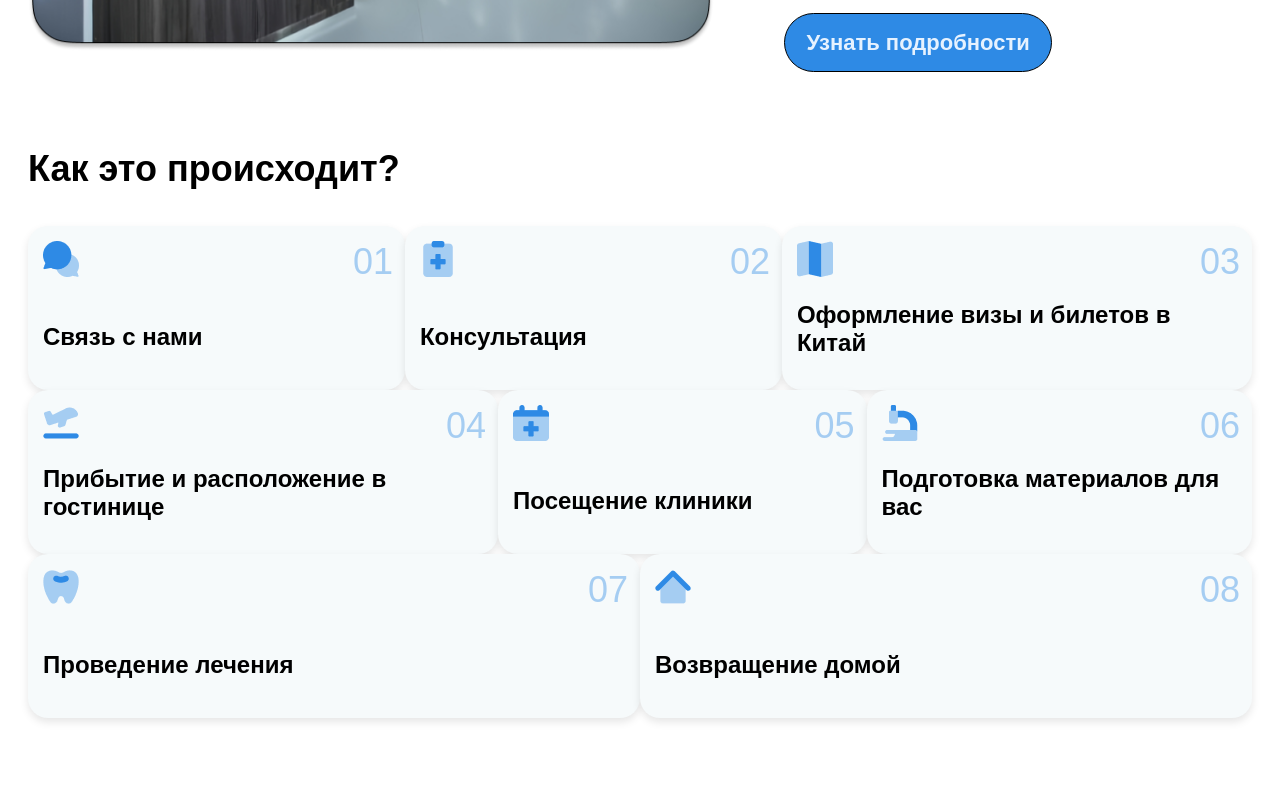
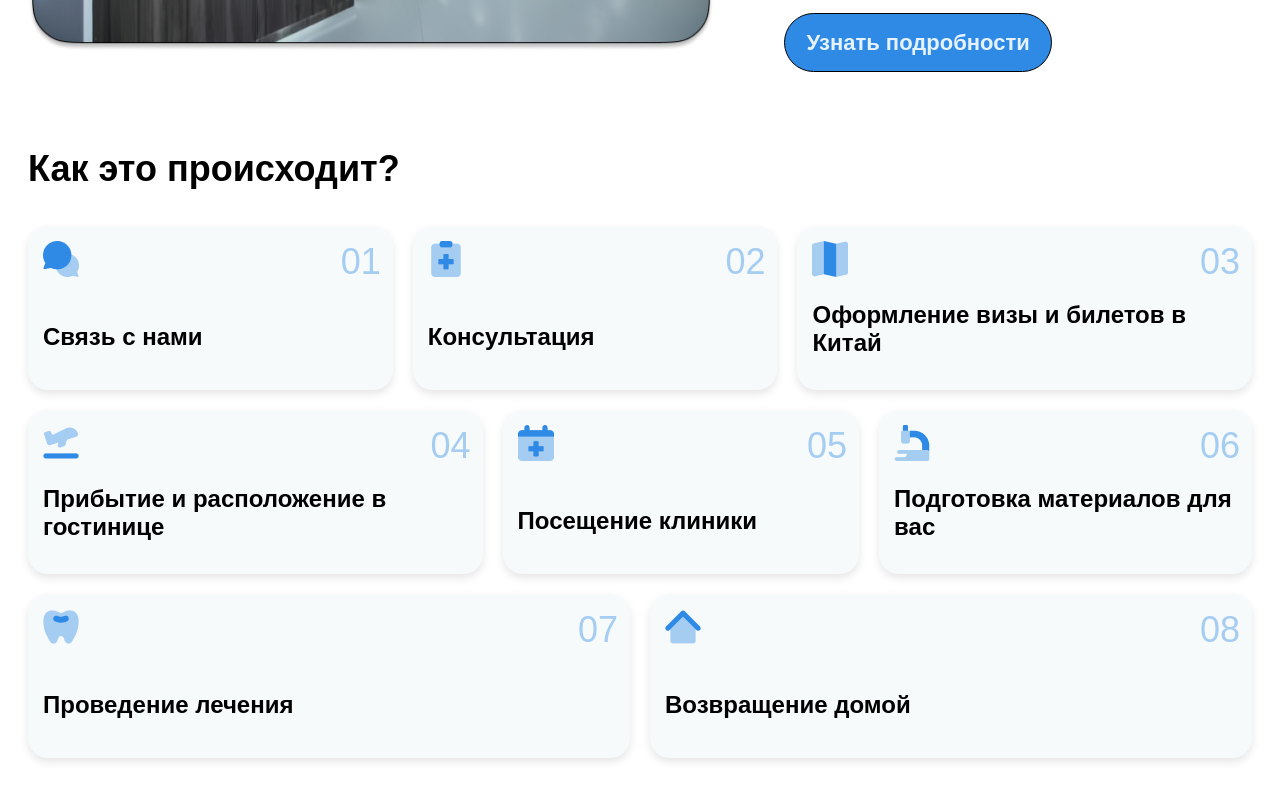
Before and after one commit to VoRaX00/Dentistry, a Next.js app: page / in a window 1280 px wide. Shown: the part 799-1599 px from the top of the page. Before the commit the page ends 1545 px from the top, so only its background shows below. Built offline with nearby package versions, Linux system fonts and the light colour scheme.

Commit message:
edit components HowIt

```diff
--- a/src/components/HowIt.tsx
+++ b/src/components/HowIt.tsx
@@ -7,24 +7,26 @@ export function HowIt() {
             <div className={styles.howItHeader}>
                 <p>Как это происходит?</p>
             </div>
-            <div className={styles.cards}>
+            <div className={styles.allCards}>
+                <div className={styles.card}>
                     <Card text="Связь с нами" number="01" imgSrc="icons/message.png" width="410px" height="134px"/>
                     <Card text="Консультация" number="02" imgSrc="icons/medboard.png" width="410px" height="134px"/>
                     <Card text="Оформление визы и билетов в Китай" number="03" imgSrc="icons/map.png" width="520px"
                           height="134px"/>
                 </div>
-            <div className={styles.cards}>
+                <div className={styles.card}>
                     <Card text="Прибытие и расположение в гостинице" number="04" imgSrc="icons/plane.png" width="520px"
                           height="134px"/>
                     <Card text="Посещение клиники" number="05" imgSrc="icons/medcalendar.png" width="400px" height="134px"/>
                     <Card text="Подготовка материалов для вас" number="06" imgSrc="icons/microscope.png" width="420px"
                           height="134px"/>
                 </div>
-            <div className={styles.cards}>
+                <div className={styles.card}>
                     <Card text="Проведение лечения" number="07" imgSrc="icons/tooth.png" width="675px"
                           height="134px"/>
                     <Card text="Возвращение домой" number="08" imgSrc="icons/home.png" width="675px" height="134px"/>
                 </div>
             </div>
+        </div>
     )
 }
--- a/src/styles/HowIt.module.css
+++ b/src/styles/HowIt.module.css
@@ -10,6 +10,12 @@
     font-weight: bold;
 }
 
-.cards {
+.card {
     display: flex;
+    gap: 20px;
+    margin-bottom: 20px;
 }
+
+.allCards {
+    row-gap: 20px;
+}
```
Lines whose indentation alone changed are shown as unchanged.
